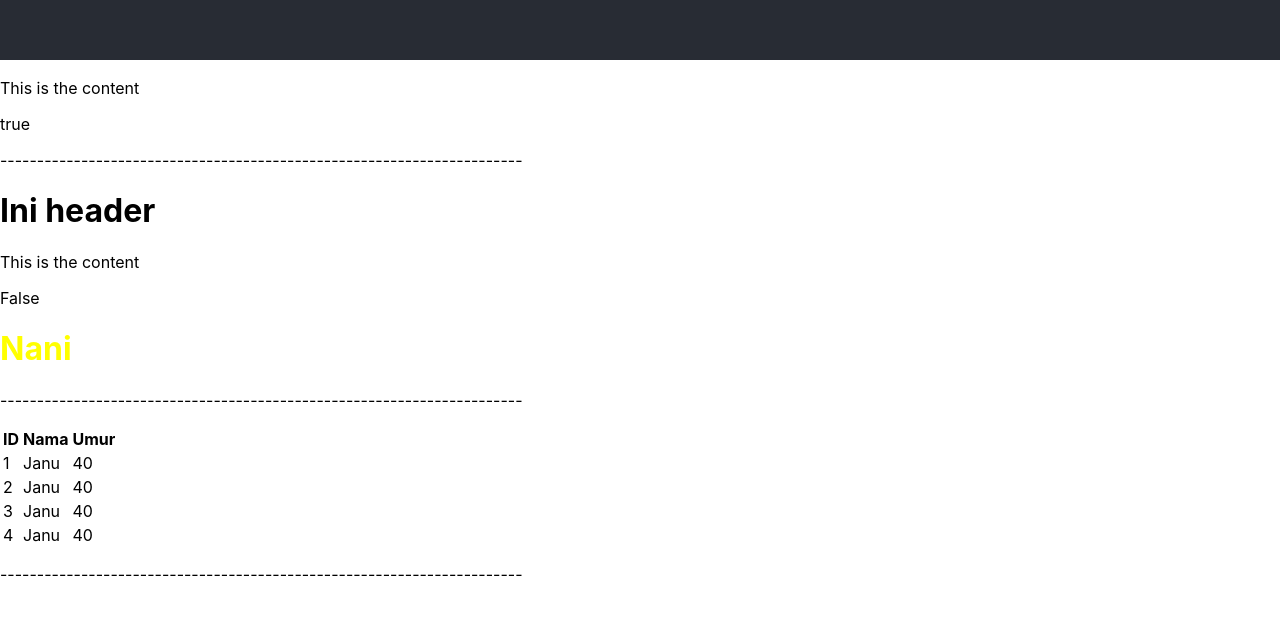
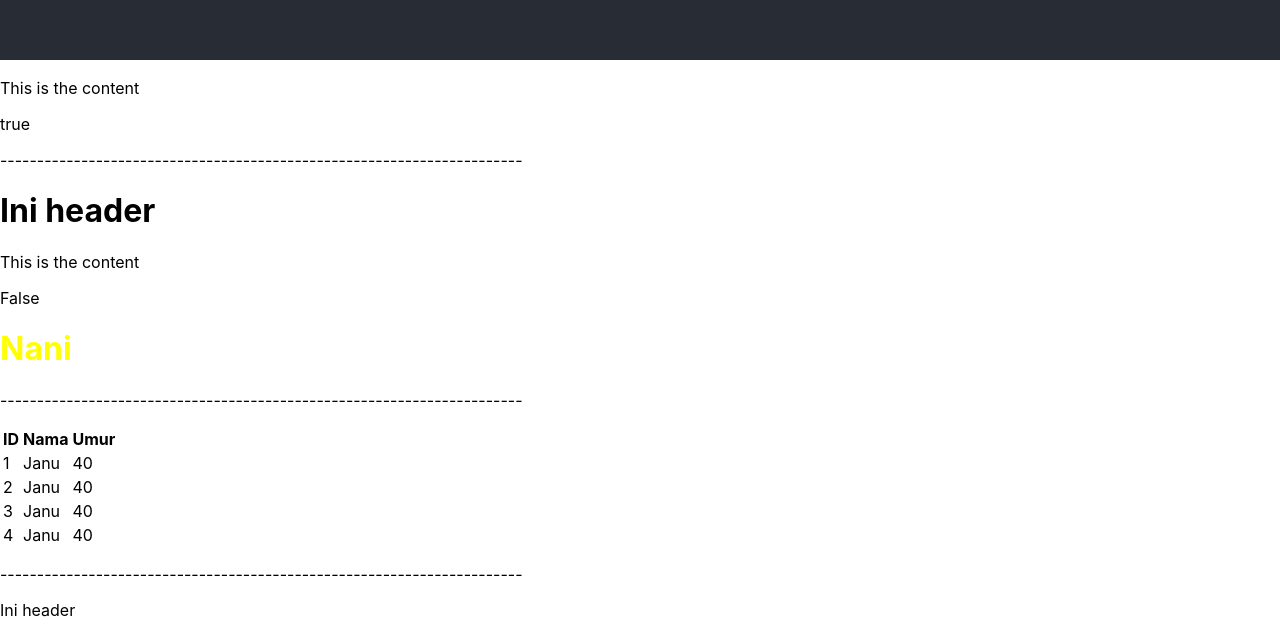
Before and after one commit to ata45/my-apps-react, a React (Create React App) app: page / in a window 1280 px wide. Shown: the part 757-1393 px from the top of the page. Before the commit the page ends 1357 px from the top, so only its background shows below. Built offline with nearby package versions, Linux system fonts and the light colour scheme.

Commit message:
Update src/App.js

```diff
--- a/src/App.js
+++ b/src/App.js
@@ -70,6 +70,7 @@ class App extends Component {
           </tbody>
         </table>
         <Line/>
+        <UsingProps/>
       </div>
     );
   }
@@ -139,10 +140,14 @@ class UsingProps extends Component{
   render(){
     return(
     <div>
-
+        <p>{this.props.header}</p>
     </div>
     );
   }
 }
+UsingProps.defaultProps={
+  header: "Ini header",
+}
+
 
 export default App;
```
